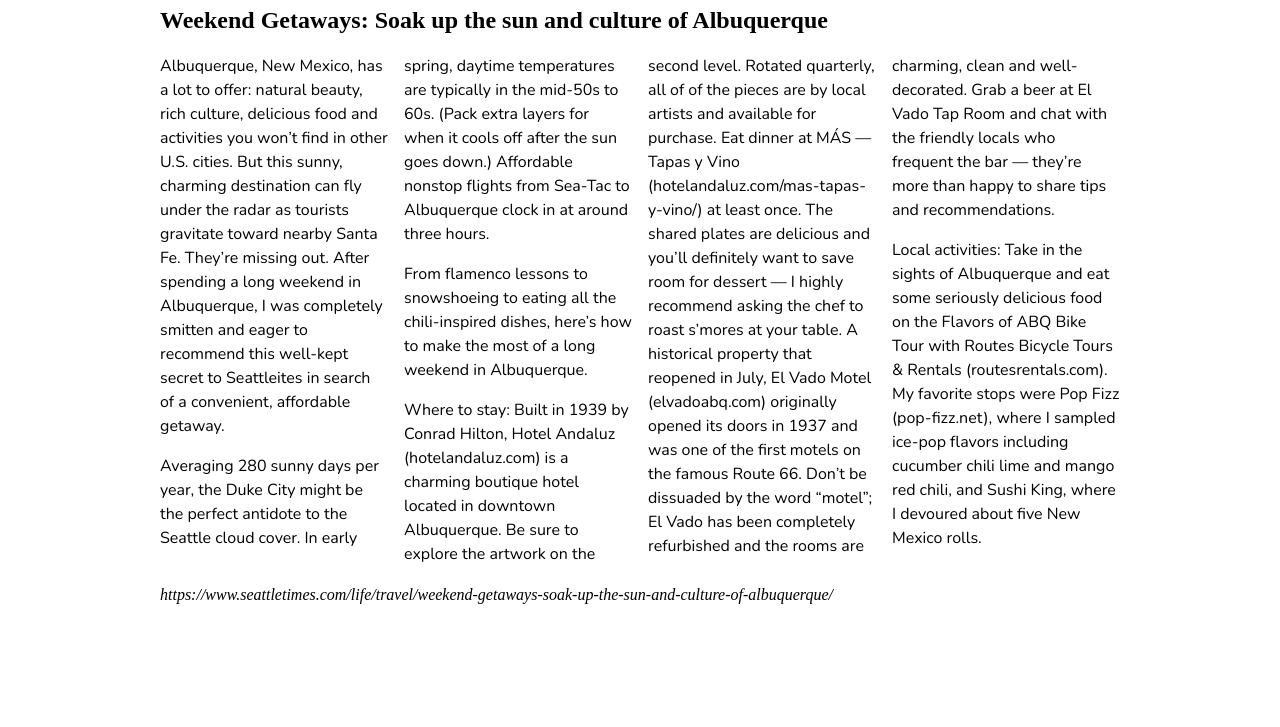
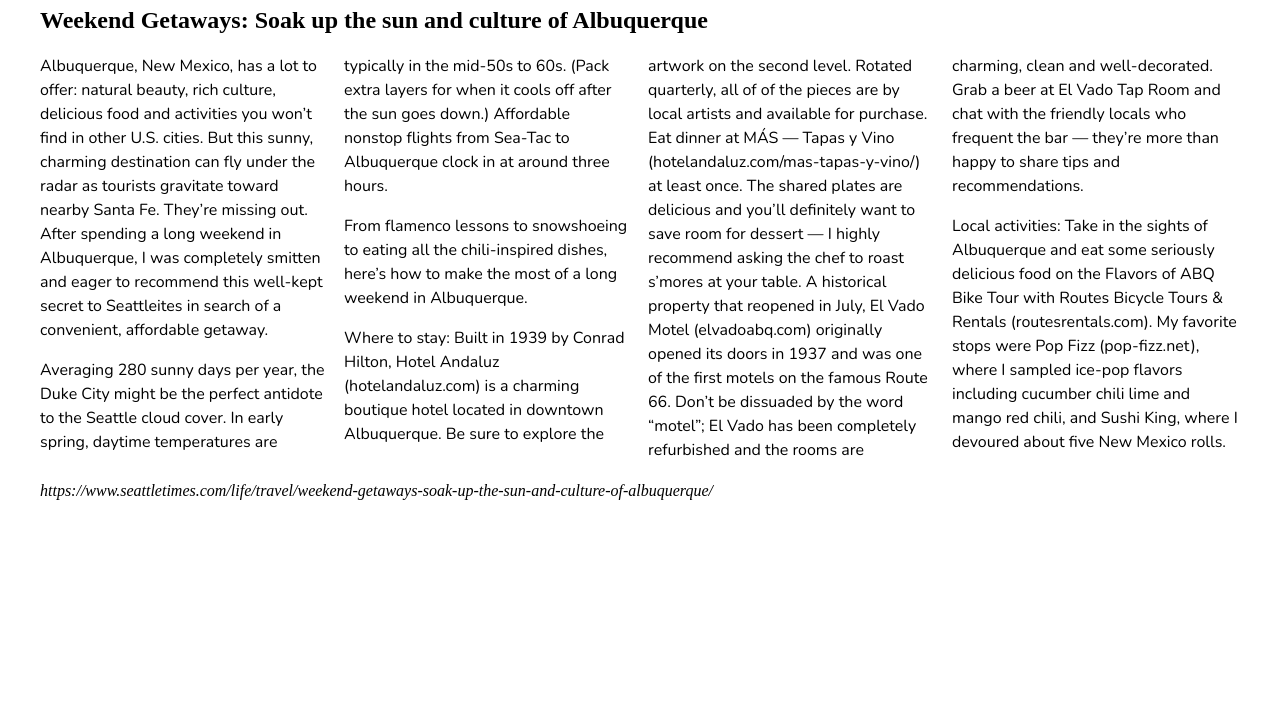
Before and after one commit to enjoyware/newspaper, a plain HTML site: page index.html in a window 1280 px wide. Shown: the part 73-800 px from the top of the page. Drawn offline with nearby package versions, Linux system fonts and the light colour scheme.

Commit message:
Update main.css

```diff
--- a/css/main.css
+++ b/css/main.css
@@ -24,8 +24,7 @@
 }
 
 #wrapper {
-    width: 60em;
-    margin: 0 auto;
+    margin: 0 2em;
     clear: both;
 }
 
```
